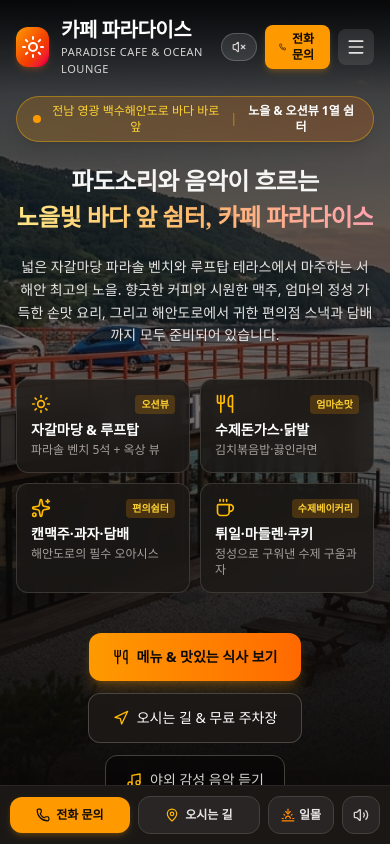
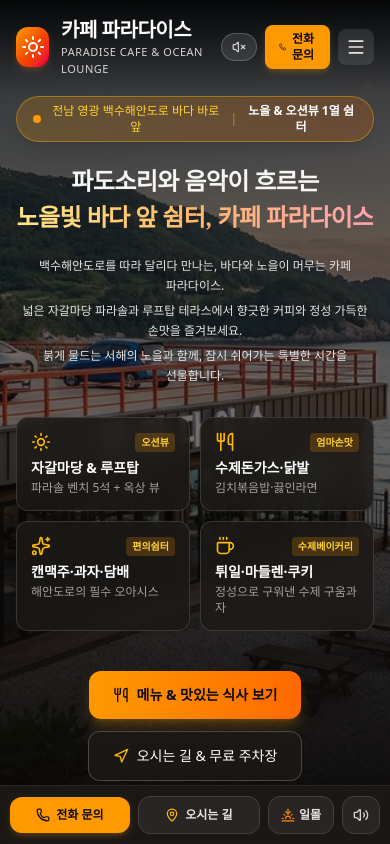
Before and after one commit to smilej25n/paradisecafe, a React (Vite) app: page / in a window 390 px wide. Shown: the top 844 px of the page. Built offline with nearby package versions, Linux system fonts and the light colour scheme; a web font is replaced by a local one.

Commit message:
feat(ui): update hero section subtitle text and styling
Refine the hero section description for better readability and emotional impact. Updated font sizing, added layout blocks, and improved line-breaking for a better mobile experience.

```diff
--- a/src/components/HeroSection.tsx
+++ b/src/components/HeroSection.tsx
@@ -67,11 +67,11 @@ export const HeroSection: React.FC<HeroSectionProps> = ({
           initial={{ opacity: 0, y: 20 }}
           animate={{ opacity: 1, y: 0 }}
           transition={{ duration: 0.6, delay: 0.2 }}
-          className="text-stone-200 text-sm sm:text-lg md:text-xl max-w-3xl mx-auto mb-8 font-light leading-relaxed drop-shadow-md"
+          className="text-stone-200 text-xs sm:text-base md:text-lg max-w-3xl mx-auto mb-8 font-light leading-relaxed drop-shadow-md space-y-1.5 break-keep"
         >
-          넓은 자갈마당 파라솔 벤치와 루프탑 테라스에서 마주하는 서해안 최고의 노을. <br className="hidden md:inline" />
-          향긋한 커피와 시원한 맥주, 엄마의 정성 가득한 손맛 요리, <br className="hidden md:inline" />
-          그리고 해안도로에서 귀한 편의점 스낵과 담배까지 모두 준비되어 있습니다.
+          <span className="block">백수해안도로를 따라 달리다 만나는, 바다와 노을이 머무는 카페 파라다이스.</span>
+          <span className="block">넓은 자갈마당 파라솔과 루프탑 테라스에서 향긋한 커피와 정성 가득한 손맛을 즐겨보세요.</span>
+          <span className="block">붉게 물드는 서해의 노을과 함께, 잠시 쉬어가는 특별한 시간을 선물합니다.</span>
         </motion.p>
 
         {/* Quick Highlights Grid */}
```
